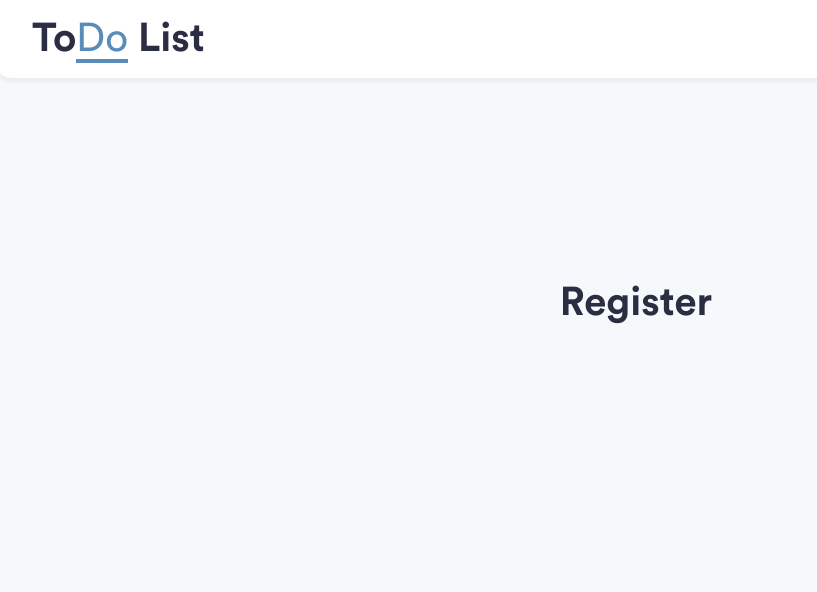
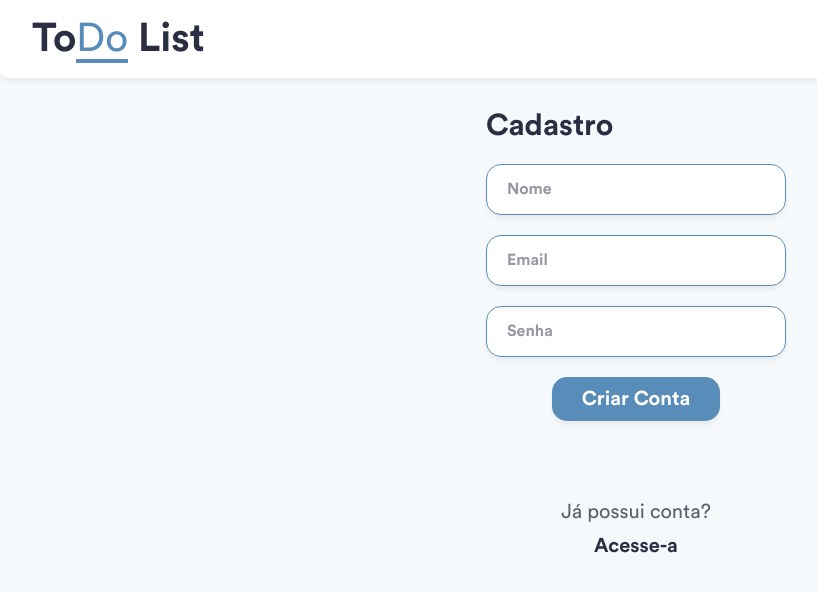
Before and after one commit to tulioac/codexTodo-frontend, a React (Create React App) app: page /#/register in a window 1280 px wide. Shown: the top 592 px of the page, without its empty margins (4-821 px from the left). Built offline with nearby package versions, Linux system fonts and the light colour scheme.

Commit message:
Estilo dos forms de login e cadastro

```diff
--- a/public/index.html
+++ b/public/index.html
@@ -1,43 +1,20 @@
 <!DOCTYPE html>
-<html lang="en">
+<html lang="pt-br">
+
 <head>
   <meta charset="utf-8" />
-    <link rel="icon" href="%PUBLIC_URL%/favicon.ico" />
+  <link rel="icon" href="%PUBLIC_URL%/todo.ico" />
   <meta name="viewport" content="width=device-width, initial-scale=1" />
   <meta name="theme-color" content="#000000" />
-    <meta
-      name="description"
-      content="Web site created using create-react-app"
-    />
-    <link rel="apple-touch-icon" href="%PUBLIC_URL%/logo192.png" />
-    <!--
-      manifest.json provides metadata used when your web app is installed on a
-      user's mobile device or desktop. See https://developers.google.com/web/fundamentals/web-app-manifest/
-    -->
-    <link rel="manifest" href="%PUBLIC_URL%/manifest.json" />
-    <!--
-      Notice the use of %PUBLIC_URL% in the tags above.
-      It will be replaced with the URL of the `public` folder during the build.
-      Only files inside the `public` folder can be referenced from the HTML.
+  <meta name="description" content="Web site created using create-react-app" />
 
-      Unlike "/favicon.ico" or "favicon.ico", "%PUBLIC_URL%/favicon.ico" will
-      work correctly both with client-side routing and a non-root public URL.
-      Learn how to configure a non-root public URL by running `npm run build`.
-    -->
-    <title>React App</title>
+  <title>ToDo List</title>
 </head>
+
 <body>
   <noscript>You need to enable JavaScript to run this app.</noscript>
   <div id="root"></div>
-    <!--
-      This HTML file is a template.
-      If you open it directly in the browser, you will see an empty page.
 
-      You can add webfonts, meta tags, or analytics to this file.
-      The build step will place the bundled scripts into the <body> tag.
+</body>
 
-      To begin the development, run `npm start` or `yarn start`.
-      To create a production bundle, use `npm run build` or `yarn build`.
-    -->
-  </body>
 </html>
--- a/src/components/login/index.jsx
+++ b/src/components/login/index.jsx
@@ -1,15 +1,18 @@
-import React, { Fragment } from 'react';
+import React from 'react';
 import { Link } from 'react-router-dom';
 
 export default props =>
-  <Fragment>
+  <div>
     <h2>Login</h2>
-    <input type="email" name="email" placeholder="Email" className="caixa" />
-    <input type="password" name="senha" placeholder="Senha" className="caixa" />
-    <button>Acessar</button>
+
+    <form action="">
+      <input type="email" name="email" placeholder="Email" className="caixa" />
+      <input type="password" name="senha" placeholder="Senha" className="caixa" />
+      <button>Acessar</button>
+    </form>
 
     <div className="extra">
       <p>Não possui conta?</p>
       <Link to='/register'>Cadastre-se</Link>
     </div>
-  </Fragment >
+  </div >
--- a/src/components/register/index.jsx
+++ b/src/components/register/index.jsx
@@ -1,3 +1,19 @@
 import React from 'react';
+import { Link } from 'react-router-dom';
 
-export default props => <h1>Register</h1>
+export default props =>
+  <div id="register">
+    <h2>Cadastro</h2>
+
+    <form action="">
+      <input type="text" name="nome" placeholder="Nome" className="caixa" />
+      <input type="email" name="email" placeholder="Email" className="caixa" />
+      <input type="password" name="senha" placeholder="Senha" className="caixa" />
+      <button>Criar Conta</button>
+    </form>
+
+    <div className="extra">
+      <p>Já possui conta?</p>
+      <Link to='/login'>Acesse-a</Link>
+    </div>
+  </div >
--- a/src/styles.css
+++ b/src/styles.css
@@ -56,6 +56,11 @@ h1 {
   font-weight: 700;
 }
 
+h2 {
+  font-weight: 700;
+  margin-bottom: 20px;
+}
+
 p {
   color: var(--cinza);
   margin-bottom: 10px;
@@ -70,16 +75,6 @@ a {
 
 a:hover {
   color:var(--primaria);
-}
-
-#dashboard {
-  padding: 30px 36px;
-  display: flex;
-  flex-direction: column;
-  align-items: center;
-  width: 100%;
-  justify-content: space-evenly;
-  min-height: 450px;
 }
 
 input {
@@ -124,6 +119,23 @@ button:hover {
   background-color: var(--primaria-escura);
 }
 
+form {
+  display: flex;
+  flex-direction: column;
+  align-items: center;
+  justify-content: space-evenly;
+}
+
+#dashboard {
+  padding: 30px 36px;
+  display: flex;
+  flex-direction: column;
+  align-items: center;
+  width: 100%;
+  justify-content: space-between;
+  min-height: 450px;
+}
+
 .caixa {
   background-color: #fff;
   border: 1px solid var(--primaria);
@@ -144,6 +156,15 @@ button:hover {
 }
 
 .extra {
-  margin-top: 30px;
+  position: fixed;
+  top: 500px;
   text-align: center;
+
+  left: 50%;
+  width: auto;
+  -webkit-transform: translateX(-50%);
+  -moz-transform: translateX(-50%);
+  -ms-transform: translateX(-50%);
+  -o-transform: translateX(-50%);
+  transform: translateX(-50%);
 }
```
Also changed, not shown: 2 other files (tests, documents, lock files or other folders). Lines whose indentation alone changed are shown as unchanged.
